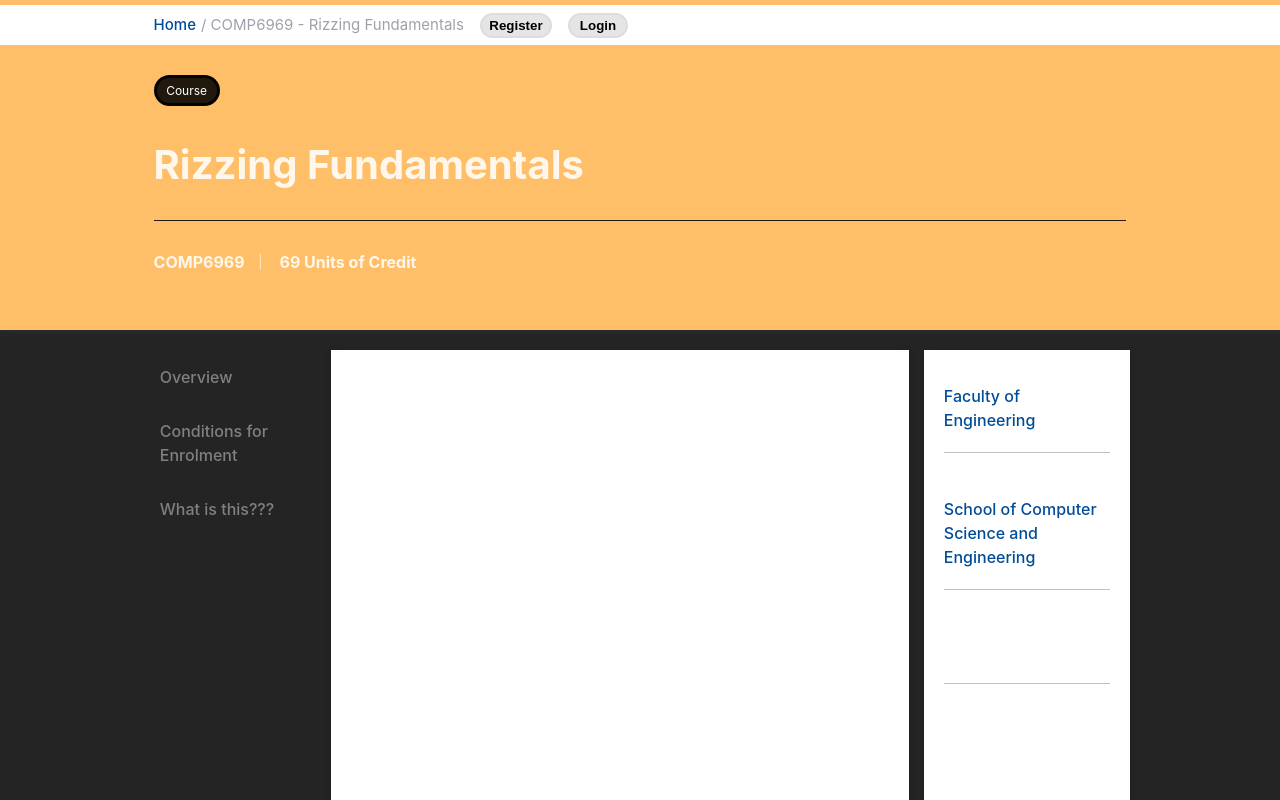
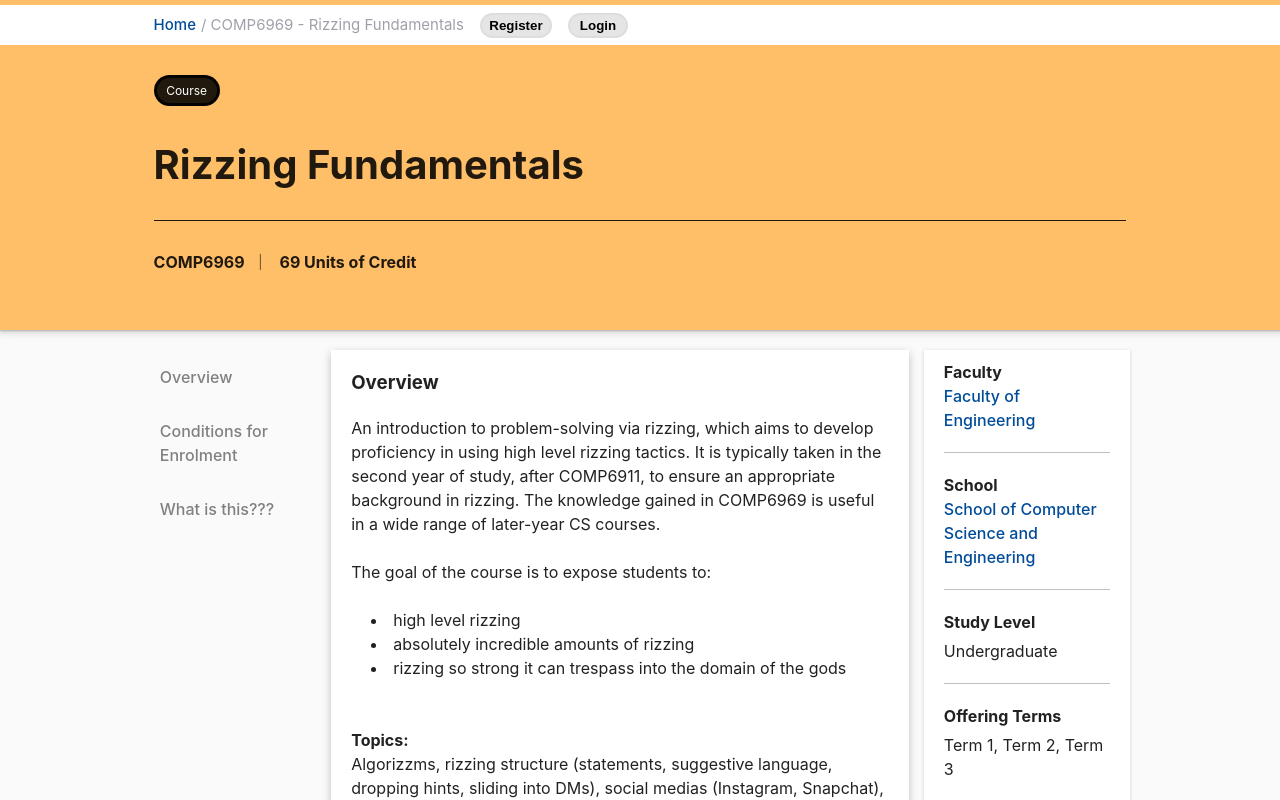
Before and after one commit to csesoc/trainee-6-23t1, a React (Vite) app in the folder client/: page / in a window 1280 px wide. Shown: the top 800 px of the page. Built offline with nearby package versions, Linux system fonts and the light colour scheme.

Commit message:
linked theo's profile but bruhhhhh ._.

```diff
--- a/client/src/components/landing/landing.css
+++ b/client/src/components/landing/landing.css
@@ -1,18 +1,7 @@
-/* :root {
-  font-family: Inter, system-ui, Avenir, Helvetica, Arial, sans-serif;
-  line-height: 1.5;
-  font-weight: 400;
-
-  color-scheme: light dark;
-  color: rgba(0, 0, 0, 0.87);
-  background-color: rgb(250, 250, 250);
-
-  font-synthesis: none;
-  text-rendering: optimizeLegibility;
-  -webkit-font-smoothing: antialiased;
-  -moz-osx-font-smoothing: grayscale;
-  -text-size-adjust: 100%;
-} */
+:root {
+  color: rgba(0, 0, 0, 0.87) !important;
+  background-color: rgb(250, 250, 250) !important;
+}
 
 .headerBarDiv {
     display: flex;
--- a/client/src/components/profile/Img.tsx
+++ b/client/src/components/profile/Img.tsx
@@ -1,5 +1,5 @@
 import { Grid } from '@mui/material'
-import Pic from '../../../public/ai.jpg'
+import Pic from './ai.jpg'
 import styles from './Profile.module.css'
 import TryhardCard from './tryhard/TryhardCard'
 
--- a/client/src/components/profile/tryhard/Tryhard.module.css
+++ b/client/src/components/profile/tryhard/Tryhard.module.css
@@ -1,5 +1,4 @@
 /* CARD */
-
 .cardOuter {
     box-sizing: border-box;
     padding: 10px;
--- a/client/src/components/register-login/login.tsx
+++ b/client/src/components/register-login/login.tsx
@@ -26,7 +26,7 @@ export default function LoginPage() {
       if (response.status === 200) {
         console.log(data.message); // Success message
         localStorage.setItem('token', data.token);
-        navigate('/profilePage');
+        navigate('/profile');
       } else if (response.status === 400) {
         console.error(data.error); // Error message
       }
--- a/client/src/components/register-login/socials.tsx
+++ b/client/src/components/register-login/socials.tsx
@@ -33,7 +33,7 @@ const Socials: React.FC = () => {
 
       if (response.ok) {
         console.log(data.message); // Success message
-        navigate("/profilePage");
+        navigate("/profile");
       } else {
         console.error(data.error); // Error message
       }
```
Also changed, not shown: client/src/components/profile/ai.jpg (renamed from client/public/ai.jpg).
